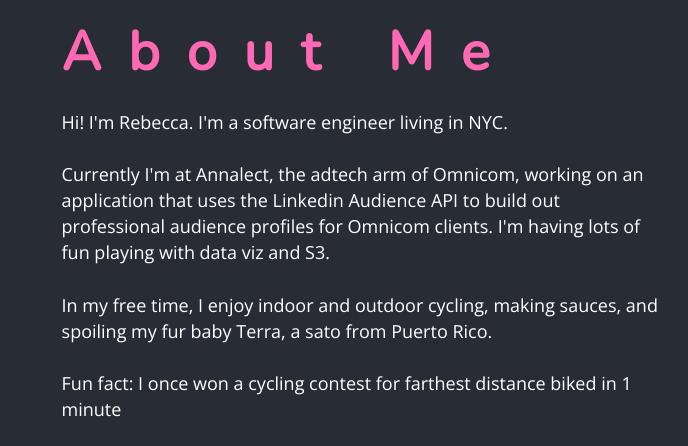
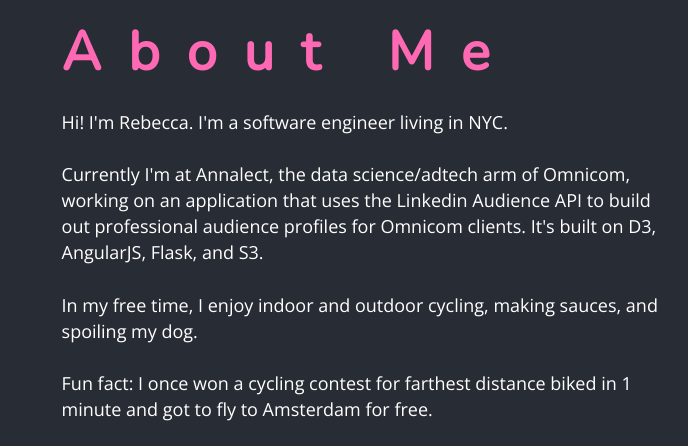
Before and after one commit to rebecca-chan/rebecca-chan.github.io, a Gatsby site: page /about in a window 1280 px wide. Shown: the part 123-569 px from the top of the page, 420-1108 px from the left. Built offline with nearby package versions, Linux system fonts and the light colour scheme; Gatsby itself is replaced by a stand-in of ours.

Commit message:
updated about

```diff
--- a/src/pages/about.js
+++ b/src/pages/about.js
@@ -14,10 +14,10 @@ const About = () => (
       <div className="right">
         <h1>About Me</h1>
         <p>{`Hi! I'm Rebecca. I'm a software engineer living in NYC.`}</p>
-        <p>{`Currently I'm at Annalect, the adtech arm of Omnicom, working on an application that uses the Linkedin Audience API to build out professional audience profiles for Omnicom clients. I'm having lots of fun playing with data viz and S3.`}</p>
-        <p>{`In my free time, I enjoy indoor and outdoor cycling, making sauces, and spoiling my fur baby Terra, a sato from Puerto Rico.`}</p>
+        <p>{`Currently I'm at Annalect, the data science/adtech arm of Omnicom, working on an application that uses the Linkedin Audience API to build out professional audience profiles for Omnicom clients. It's built on D3, AngularJS, Flask, and S3.`}</p>
+        <p>{`In my free time, I enjoy indoor and outdoor cycling, making sauces, and spoiling my dog.`}</p>
         <p>
-          {`Fun fact: I once won a cycling contest for farthest distance biked in 1 minute`}
+          {`Fun fact: I once won a cycling contest for farthest distance biked in 1 minute and got to fly to Amsterdam for free.`}
         </p>
 
         <Link to="/">{`<-Back`}</Link>
```
